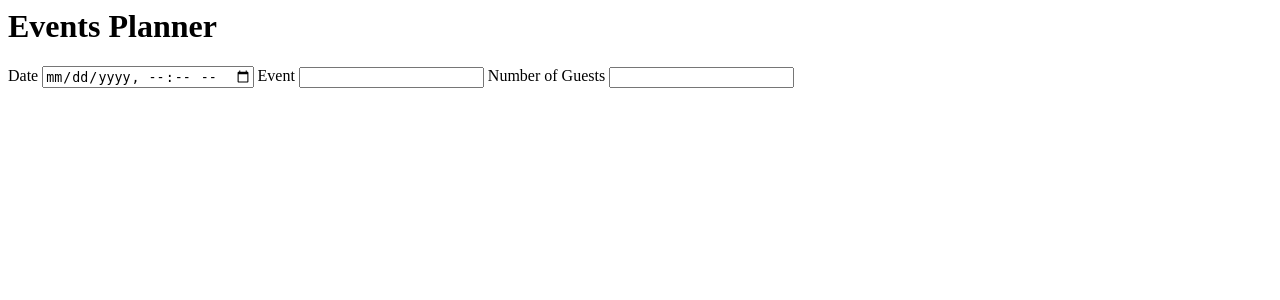
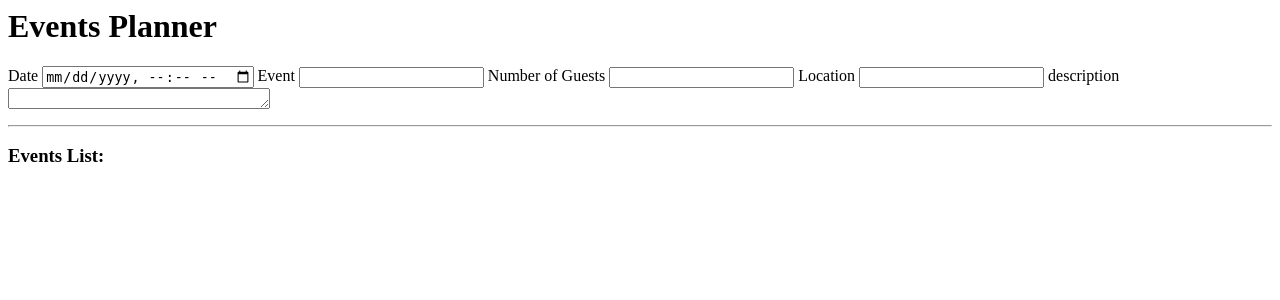
Before and after one commit to Jarnbjorn92/flask_lab_create_event, a Flask app: template templates/index.html in a window 1280 px wide. Shown: the top 300 px of the page. Run offline with Flask 2, Linux system fonts and the light colour scheme; the template is opened without the code that fills it, so the values that code supplies are empty.

Commit message:
Event list added

```diff
--- a/templates/index.html
+++ b/templates/index.html
@@ -8,12 +8,28 @@
         <form action="/events" method="post">
             <label for="date">Date</label>
             <input type="datetime-local" name="date" id="date">
+
             <label for="event_name">Event</label>
             <input type="text" name="event_name" id="event_name">
+
             <label for="guests">Number of Guests</label>
             <input type="number" name="guests" id="guests">
 
+            <label for="location">Location</label>
+            <input type="text" name="loaction" id="location">
+
+            <label for="description">description</label>
+            <textarea name="description" rows="1" cols="30"></textarea>
         </form>
 
+    <hr>
+    <h3>Events List:</h3>
+    {% for event in events %}
+    <div>
+        <p>
+            {{ event.date }}: <b>{{ event.eventname }}, {{ event.roomlocation }}, Capacity:{{ event.guest }} - {{ event.description }}</b>
+        </p>
+        </div>
+    {% endfor %}
     </body>
 </html>
```
Also changed, not shown: 1 other file.
